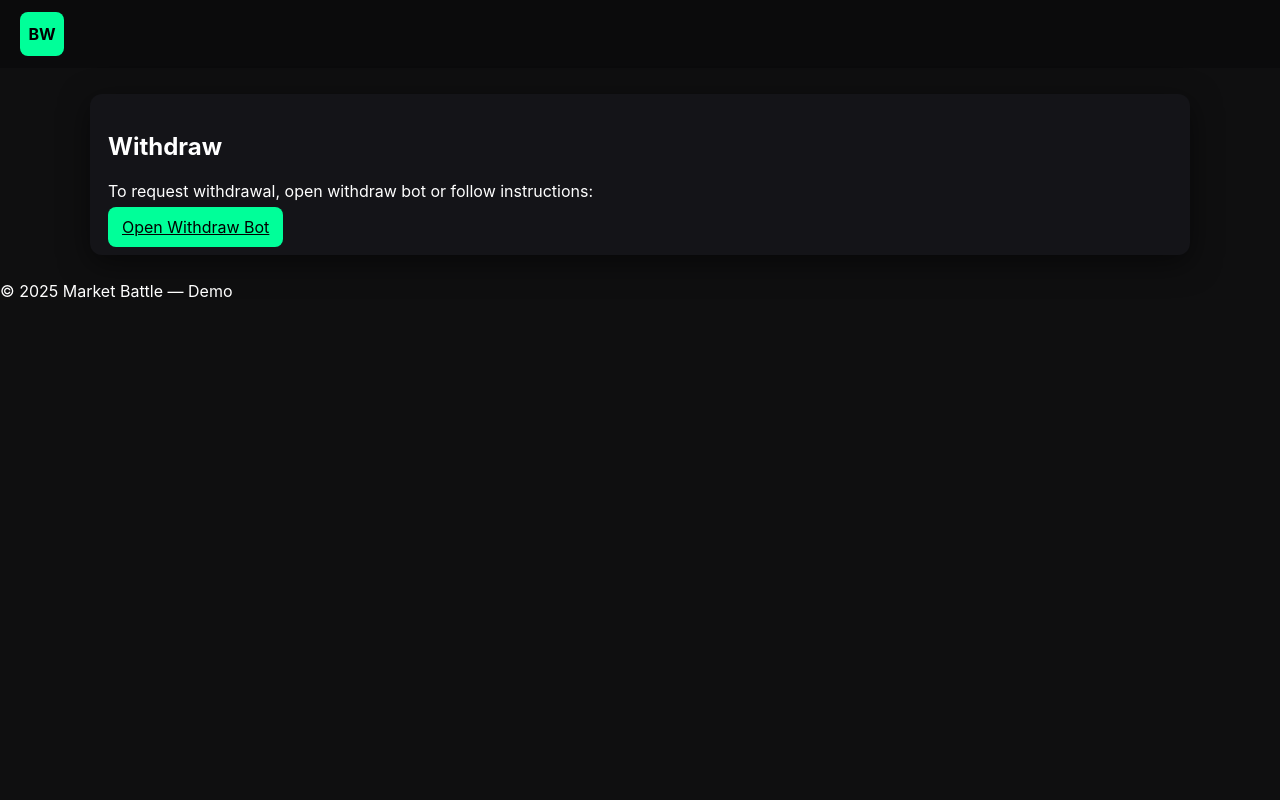
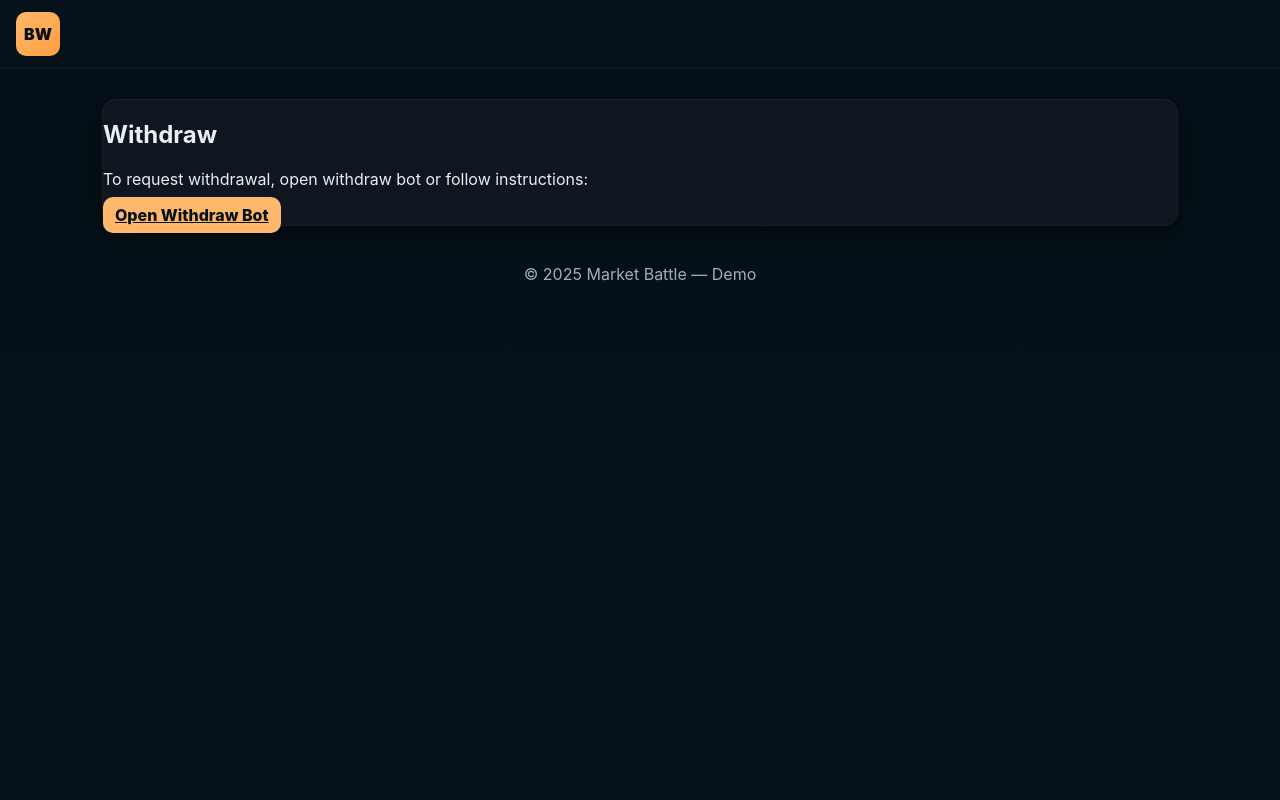
Before and after one commit to anup1432/Betwin2.0, a Flask app: page /withdraw in a window 1280 px wide. Run offline with Flask 3, Linux system fonts and the light colour scheme.

Commit message:
Update style.css

```diff
--- a/static/style.css
+++ b/static/style.css
@@ -1,21 +1,83 @@
-/* minimal style to match demo look */
-body{font-family:Inter,Segoe UI,Arial; background:#0f0f10; color:#fff; margin:0}
-.appbar{display:flex;justify-content:space-between;align-items:center;padding:12px 20px;background:#0b0b0c}
-.logo{width:44px;height:44px;border-radius:8px;background:#00ff99;color:#000;display:flex;align-items:center;justify-content:center;font-weight:700}
-.brand .title{font-weight:700}
-.container{max-width:1100px;margin:26px auto;padding:0 16px}
-.card{background:#141418;border-radius:12px;padding:18px;box-shadow:0 8px 30px rgba(0,0,0,0.5)}
-.chart-card{height:620px}
-.chart-wrap{position:relative;height:360px}
-.floating{position:absolute;right:12px;top:12px;background:rgba(0,0,0,0.4);padding:6px 10px;border-radius:8px}
-.controls{display:flex;gap:8px;align-items:center;margin-top:12px}
-.btn{border:none;padding:10px 14px;border-radius:8px;cursor:pointer}
-.btn.primary{background:#00ff99;color:#000}
-.btn.success{background:#08b67f;color:#fff}
-.btn.danger{background:#ff5252;color:#fff}
-.pill{display:inline-block;background:rgba(255,255,255,0.03);padding:6px 8px;border-radius:8px;margin-right:6px}
-.lanes{display:flex;gap:12px;margin-top:18px}
-.lane{flex:1;padding:10px;border-radius:8px;background:linear-gradient(180deg, rgba(255,255,255,0.02), rgba(255,255,255,0.01))}
-.bot{display:flex;align-items:center;justify-content:space-between;padding:6px 0;border-bottom:1px dashed rgba(255,255,255,0.03)}
-.activity{margin-top:10px;max-height:160px;overflow:auto}
-.form input, .form select{width:100%;padding:10px;margin:8px 0;border-radius:8px;border:1px solid rgba(255,255,255,0.06);background:#0b0b0c;color:#fff}
+:root{
+  --bg:#07121a; --panel:#0f1620; --muted:#9fb0bd; --accent:#ffb86b;
+  --green:#00d27a; --red:#ff4d4f;
+}
+*{box-sizing:border-box}
+html,body{height:100%}
+body{margin:0;font-family:Inter,system-ui,Roboto,Arial;color:#e7eef4;background:linear-gradient(180deg,#041018,#07131a)}
+
+.appbar{display:flex;justify-content:space-between;align-items:center;padding:12px 16px;background:rgba(6,18,26,0.85);border-bottom:1px solid rgba(255,255,255,.04);flex-wrap:wrap}
+.left{display:flex;align-items:center;gap:12px}
+.logo{width:44px;height:44px;border-radius:10px;background:linear-gradient(135deg,var(--accent),#ff9e42);display:grid;place-items:center;font-weight:900;color:#061018}
+.brand .title{font-weight:800}
+.brand .sub{font-size:12px;color:var(--muted)}
+.right{display:flex;align-items:center;gap:10px;flex-wrap:wrap}
+
+.wallet{display:flex;align-items:center;gap:8px;flex-wrap:wrap}
+.wallet-addr{background:#09131a;padding:6px 10px;border-radius:8px;border:1px solid rgba(255,255,255,.04);font-family:ui-monospace,monospace}
+.mini{padding:6px 8px;border-radius:8px;border:none;background:transparent;color:var(--muted);cursor:pointer}
+.balance-pill{background:rgba(255,255,255,0.03);padding:8px 10px;border-radius:10px;font-weight:800}
+
+.btn{border:none;border-radius:10px;padding:8px 12px;cursor:pointer;font-weight:800}
+.btn.primary{background:linear-gradient(180deg,var(--accent),#ffb86b);color:#061018}
+.btn.ghost{background:transparent;color:var(--muted);border:1px solid rgba(255,255,255,.06)}
+.btn.success{background:linear-gradient(180deg,#00e08a,#00b86f);color:#061018}
+.btn.danger{background:linear-gradient(180deg,#ff7b7c,#ff464a);color:#fff}
+
+.container{max-width:1100px;margin:18px auto;padding:12px}
+.card{background:var(--panel);border-radius:14px;border:1px solid rgba(255,255,255,.04);box-shadow:0 8px 28px rgba(0,0,0,.5)}
+.chart-card{padding:12px}
+.chart-top{display:flex;justify-content:space-between;align-items:center;padding:6px 8px}
+.pair{font-weight:800}
+.tags{display:flex;gap:6px;flex-wrap:wrap}
+.tag{font-size:12px;padding:4px 8px;border-radius:999px;background:rgba(255,255,255,.02);border:1px solid rgba(255,255,255,.04);color:var(--muted)}
+.tag.live{color:#ffd2d2;border-color:rgba(255,77,79,.2)}
+
+.chart-wrap{position:relative}
+#priceChart{width:100%!important;height:250px!important;background:linear-gradient(180deg,rgba(255,255,255,0.02),transparent)}
+.floating{position:absolute;right:12px;top:12px;background:rgba(4,12,18,0.7);padding:6px 10px;border-radius:10px;border:1px solid rgba(255,255,255,.06);font-weight:800}
+.round-info{display:flex;gap:8px;flex-wrap:wrap;margin-top:10px}
+.pill{padding:6px 10px;border-radius:999px;background:rgba(255,255,255,0.02);font-size:13px}
+
+.lanes{display:grid;grid-template-columns:1fr 1fr;gap:12px;margin-top:12px}
+.lane{padding:12px;border-radius:12px;background:linear-gradient(180deg,rgba(255,255,255,.01),rgba(0,0,0,.03));border:1px solid rgba(255,255,255,.04)}
+.lane.up{background:linear-gradient(180deg,rgba(0,210,122,0.06),rgba(0,210,122,0.02))}
+.lane.down{background:linear-gradient(180deg,rgba(255,77,79,0.06),rgba(255,77,79,0.02))}
+.lane-head{font-weight:900}
+.lane-total{margin-top:6px;font-size:18px;font-weight:900}
+.bots-list{margin-top:8px;max-height:170px;overflow:auto;padding-right:6px}
+.bot{display:flex;align-items:center;gap:8px;padding:6px;border-radius:8px;margin-bottom:6px;background:rgba(0,0,0,0.06);flex-wrap:wrap}
+.bot .avatar{width:34px;height:34px;border-radius:8px;display:grid;place-items:center;font-weight:800}
+.bot .meta{font-size:13px;color:var(--muted)}
+.bot .amt{font-weight:800}
+
+.controls{display:flex;gap:8px;align-items:center;justify-content:center;margin:14px 0;flex-wrap:wrap}
+.controls input{padding:10px;border-radius:10px;border:1px solid rgba(255,255,255,.04);background:#09131a;color:#e9f0f5;min-width:120px;width:100%;max-width:200px}
+
+.activity{margin-top:10px;padding:10px;border-radius:10px;background:rgba(0,0,0,0.06);border:1px solid rgba(255,255,255,0.03);font-size:13px;color:var(--muted);max-height:180px;overflow:auto}
+.activity .row{display:flex;justify-content:space-between;margin:6px 0;color:#cfe6d8}
+.activity .hint{color:var(--muted)}
+
+.modal{position:fixed;inset:0;background:rgba(0,0,0,0.55);display:flex;align-items:center;justify-content:center;padding:16px;z-index:1000}
+.modal.hidden{display:none}
+.modal-card{background:var(--panel);border-radius:12px;padding:12px;width:100%;max-width:420px;border:1px solid rgba(255,255,255,.04)}
+.modal .muted{color:var(--muted)}
+.wallet-row{display:grid;grid-template-columns:64px 1fr auto;gap:8px;align-items:center;margin:8px 0}
+.wallet-row .value{font-family:ui-monospace,monospace;background:#09131a;padding:6px 8px;border-radius:8px;border:1px solid rgba(255,255,255,.04)}
+
+.footer{max-width:1100px;margin:18px auto;padding:8px 12px;color:var(--muted);text-align:center}
+
+@media(max-width:900px){
+  .lanes{grid-template-columns:1fr}
+  .right .wallet-addr{display:none}
+}
+
+@media(max-width:600px){
+  .lanes{grid-template-columns:1fr}
+  .bot{flex-wrap:wrap}
+  .appbar{flex-direction:column;align-items:flex-start;gap:8px}
+  .controls{flex-direction:column;align-items:stretch}
+  .controls input{max-width:100%}
+  #priceChart{height:200px!important}
+  .activity{max-height:150px}
+}
```
